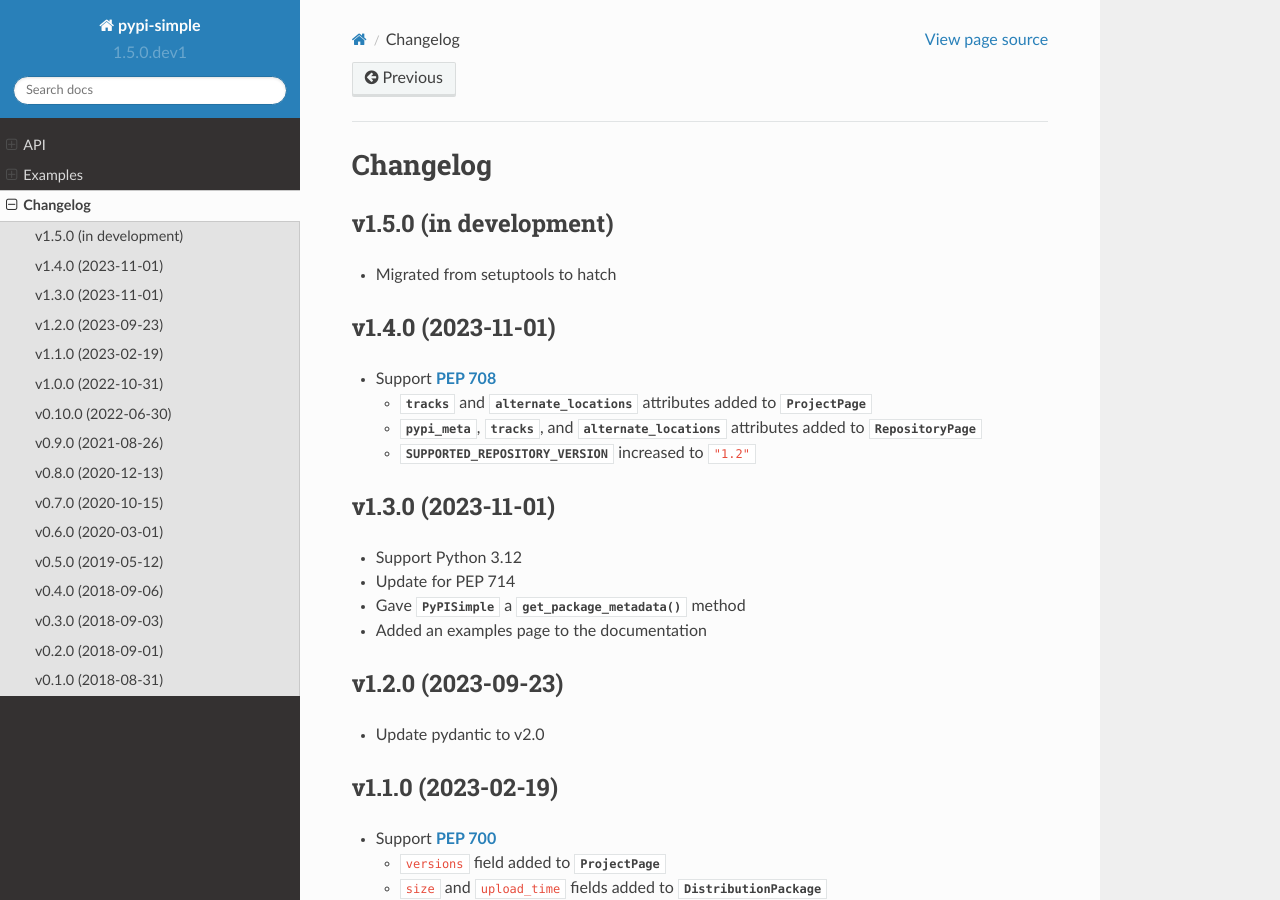
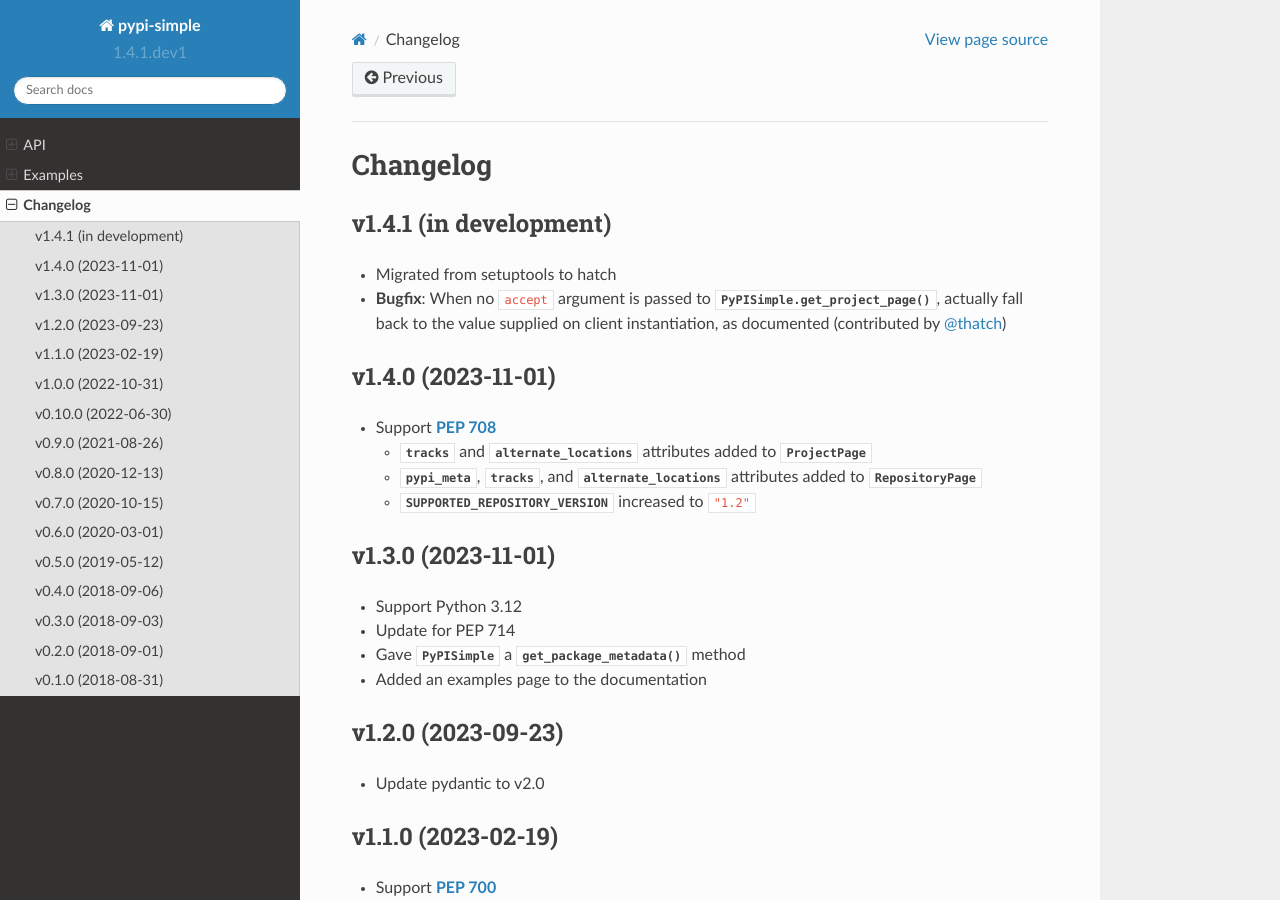
Before and after one commit to jwodder/pypi-simple, a Sphinx documentation site: the page built from docs/changelog.rst, in a window 1280 px wide and 900 px high. Built offline with Sphinx 7.4.7 and the Read the Docs theme 2.0.0, drawn with Linux system fonts in a browser that asks for light colours.

Commit message:
Update changelog

```diff
--- a/docs/changelog.rst
+++ b/docs/changelog.rst
@@ -3,10 +3,13 @@
 Changelog
 =========
 
-v1.5.0 (in development)
+v1.4.1 (in development)
 -----------------------
 - Migrated from setuptools to hatch
-
+- **Bugfix**: When no ``accept`` argument is passed to
+  `PyPISimple.get_project_page()`, actually fall back to the value supplied on
+  client instantiation, as documented (contributed by `@thatch
+  <https://github.com/thatch>`_)
 
 v1.4.0 (2023-11-01)
 -------------------
--- a/src/pypi_simple/__init__.py
+++ b/src/pypi_simple/__init__.py
@@ -14,7 +14,7 @@ Visit <https://github.com/jwodder/pypi-simple> or <https://pypi-simple.rtfd.io>
 for more information.
 """
 
-__version__ = "1.5.0.dev1"
+__version__ = "1.4.1.dev1"
 __author__ = "John Thorvald Wodder II"
 __author_email__ = "pypi-simple@varonathe.org"
 __license__ = "MIT"
```
Also changed, not shown: CHANGELOG.md (+5 -1 lines), 1 other file.
